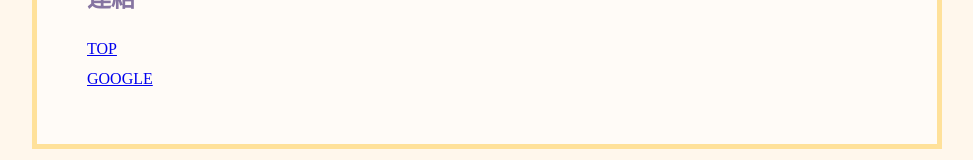
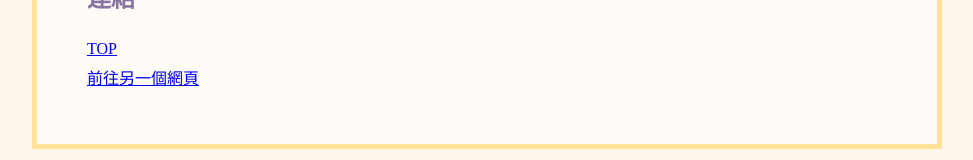
Before and after one commit to 110360110/html, a plain HTML site: page index.html in a window 1280 px wide. Shown: the part 3438-3598 px from the top of the page, without its empty margins (153-1126 px from the left). Drawn offline with Linux system fonts and the light colour scheme.

Commit message:
Add files via upload

```diff
--- a/index.html
+++ b/index.html
@@ -105,7 +105,7 @@
         <h2>連結</h2>
         <a href="index.html#head1">TOP</a>
         <br>
-        <a href="https:/www.google.com">GOOGLE</a>
+        <a href="https://110360110.github.io/htmlwork/index.html#head1">前往另一個網頁</a>
     </body>
 </font>
 
```
